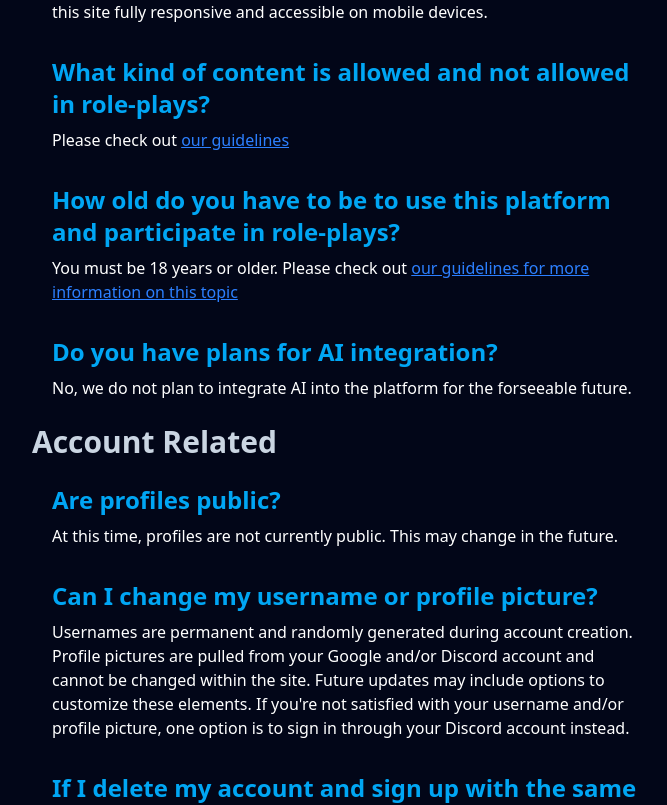
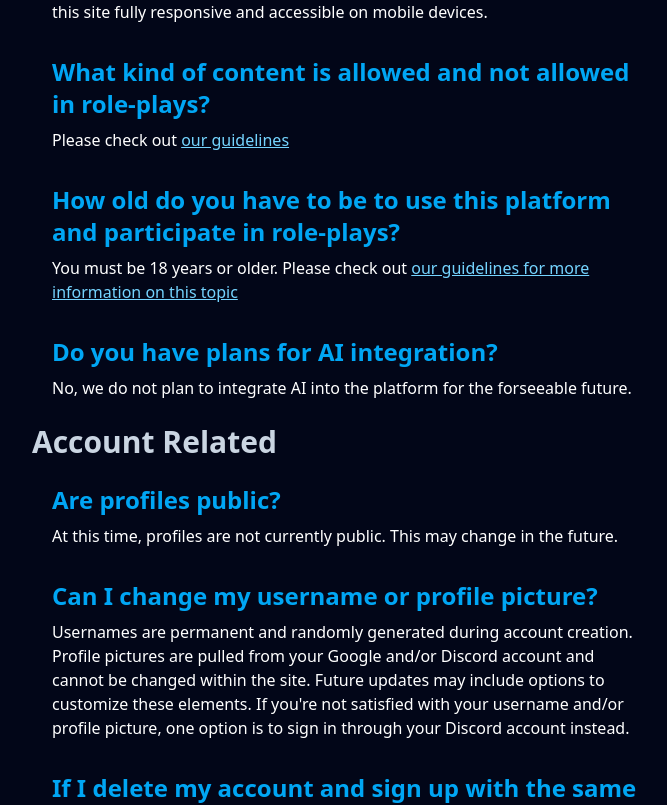
Before and after one commit to Hairum-Qureshi/story-roleplay-app, a React (Vite) app in the folder apps/frontend/: page /faq in a window 1280 px wide. Shown: the part 908-1713 px from the top of the page, without its empty margins (184-851 px from the left). Built offline with nearby package versions, Linux system fonts and the light colour scheme; no server answers.

Commit message:
updated FAQ and changed link colors to a lighter blue

```diff
--- a/apps/frontend/src/pages/FAQ.tsx
+++ b/apps/frontend/src/pages/FAQ.tsx
@@ -59,7 +59,7 @@ export default function FAQ() {
           answer: (
             <p>
               Please check out{" "}
-              <Link to="/guidelines" className="underline text-blue-500">
+              <Link to="/guidelines" className="underline text-sky-300">
                 our guidelines
               </Link>
             </p>
@@ -71,7 +71,7 @@ export default function FAQ() {
           answer: (
             <p>
               You must be 18 years or older. Please check out{" "}
-              <Link to="/guidelines" className="underline text-blue-500">
+              <Link to="/guidelines" className="underline text-sky-300">
                 our guidelines for more information on this topic
               </Link>
             </p>
@@ -277,8 +277,24 @@ export default function FAQ() {
       items: [
         {
           question: "How do I report a user or content?",
-          answer:
-            "You can report users or content by clicking the 'Report' button available on a role-play ad. At this time, a report option is not available inside of chats, but stay tuned. A modal will pop up to fill out the report form with relevant details and submit it for review.",
+          answer: (
+            <p>
+              You can report users or content by clicking the 'Report' button
+              available on a role-play ad. At this time, a report option is not
+              available inside of chats, but stay tuned. If you want to cease
+              interactions with your partner, a solution for the time being is
+              to block them. To see how, check out{" "}
+              <HashLink
+                smooth
+                to="#role-play-management"
+                className="underline text-sky-300"
+              >
+                Role-Play Management
+              </HashLink>
+              . A modal will pop up to fill out the report form with relevant
+              details and submit it for review.
+            </p>
+          ),
         },
         {
           question: "What happens after I submit a report?",
```
